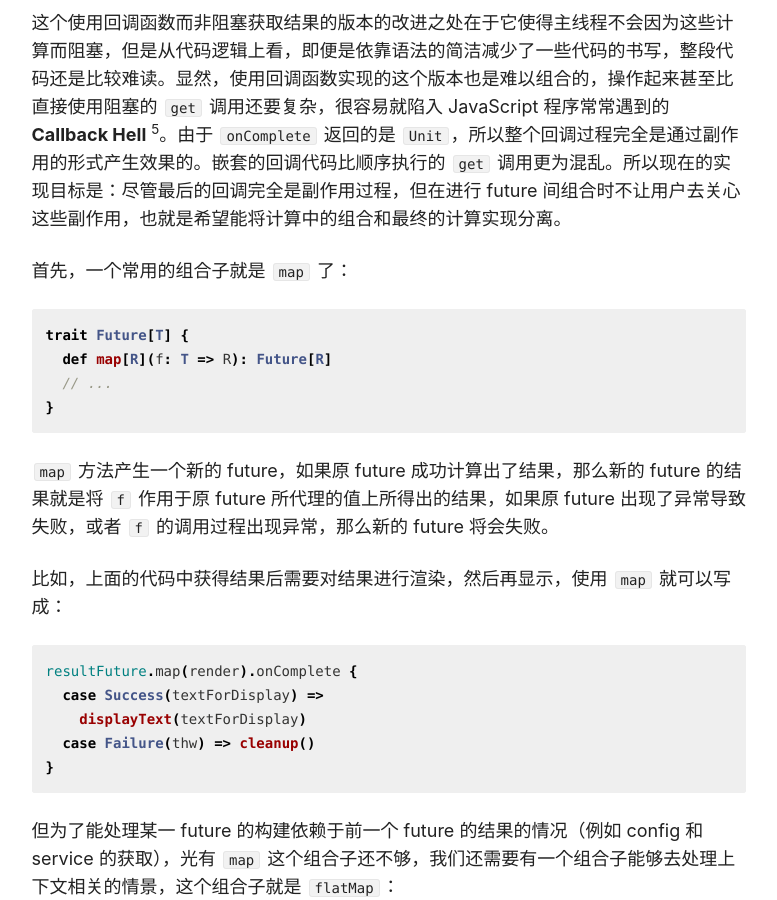
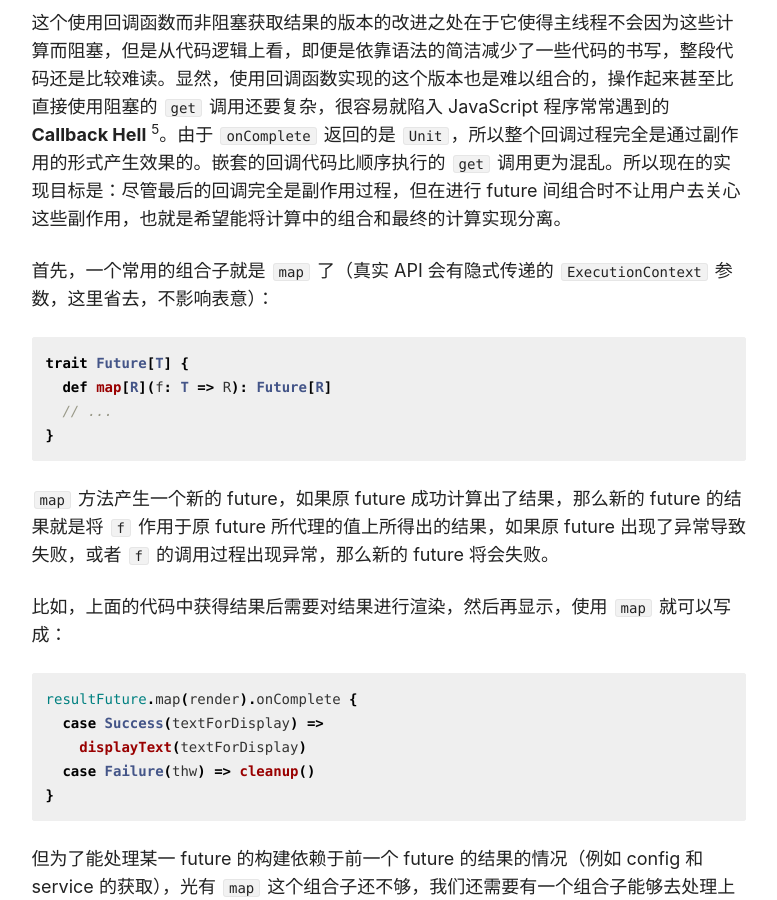
Before and after one commit to Shirleyyyy/li-zhirui.github.io, a Jekyll site: the page built from _posts/articles/2016-08-27-handle-concurrency-using-future.md, in a window 1280 px wide and 900 px high, scrolled down 7122 px. Shown: the whole window, without its empty margins (348-1125 px from the left). Built offline with Jekyll 4.4.1, drawn with Linux system fonts in a browser that asks for light colours; nearby versions of some CDN libraries; comment, search, counter and statistics services are not loaded.

Commit message:
update 2016 08 27 future

````diff
--- a/_posts/articles/2016-08-27-handle-concurrency-using-future.md
+++ b/_posts/articles/2016-08-27-handle-concurrency-using-future.md
@@ -250,7 +250,7 @@ class App {
 
 [^callback-hell]: [Callback Hell - A guide to writing asynchronous JavaScript programs](http://callbackhell.com/)
 
-首先，一个常用的组合子就是 `map` 了：
+首先，一个常用的组合子就是 `map` 了（真实 API 会有隐式传递的 `ExecutionContext` 参数，这里省去，不影响表意）：
 
 ```scala
 trait Future[T] {
@@ -371,7 +371,7 @@ class CompletableFuture<T> extends Object
 }
 ```
 
-正如之前的在 [协变、逆变与不变](../covariant-and-contravariant) 一文中提到的一样，Java 的型变是在使用的地方进行限制的，所以这里的几个方法签名都非常难看，但对于使用者来说，其实并不太需要理会复杂的声明，将上面的声明看作这样就可以了：
+正如之前的在 [协变、逆变与不变](/articles/covariant-and-contravariant) 一文中提到的一样，Java 的型变是在使用的地方进行限制的，所以这里的几个方法签名都非常难看，但对于使用者来说，其实并不太需要理会复杂的声明，将上面的声明看作这样就可以了：
 
 ```java
 class CompletableFuture<T> extends Object
````
